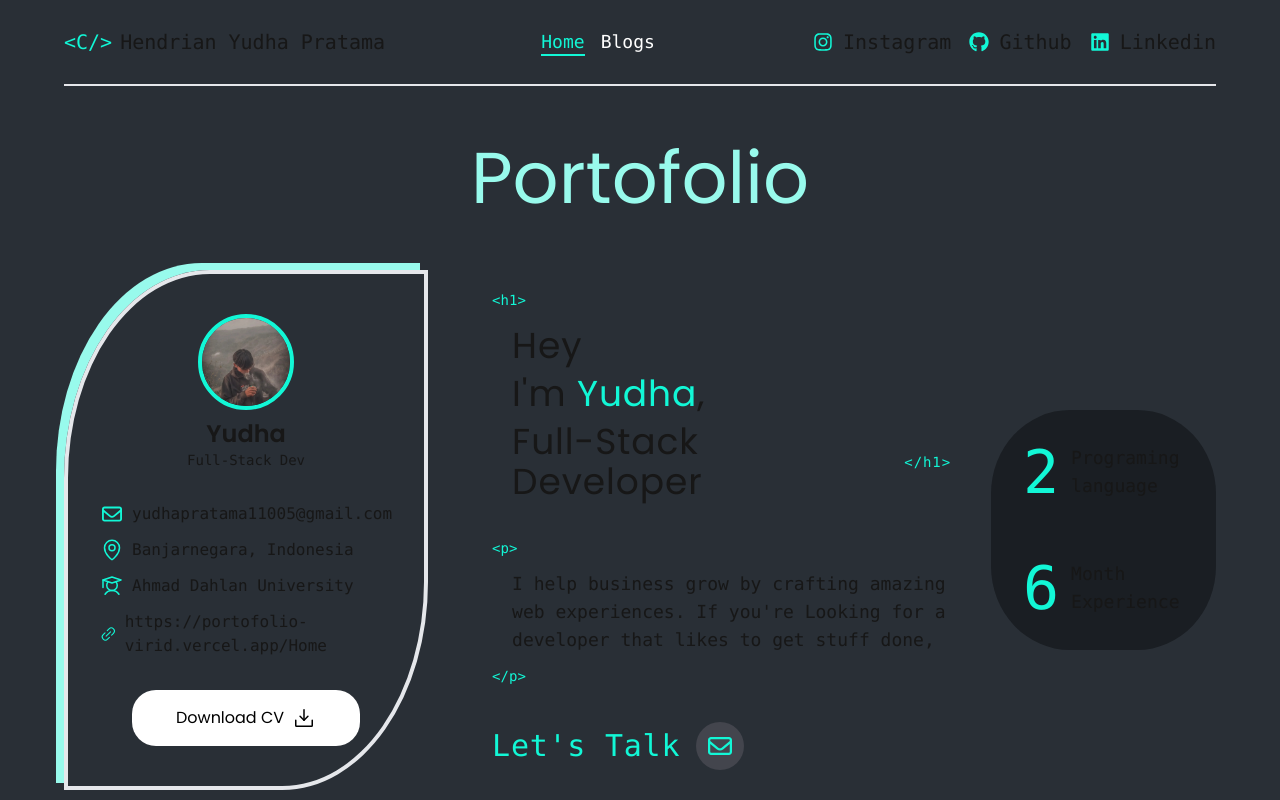
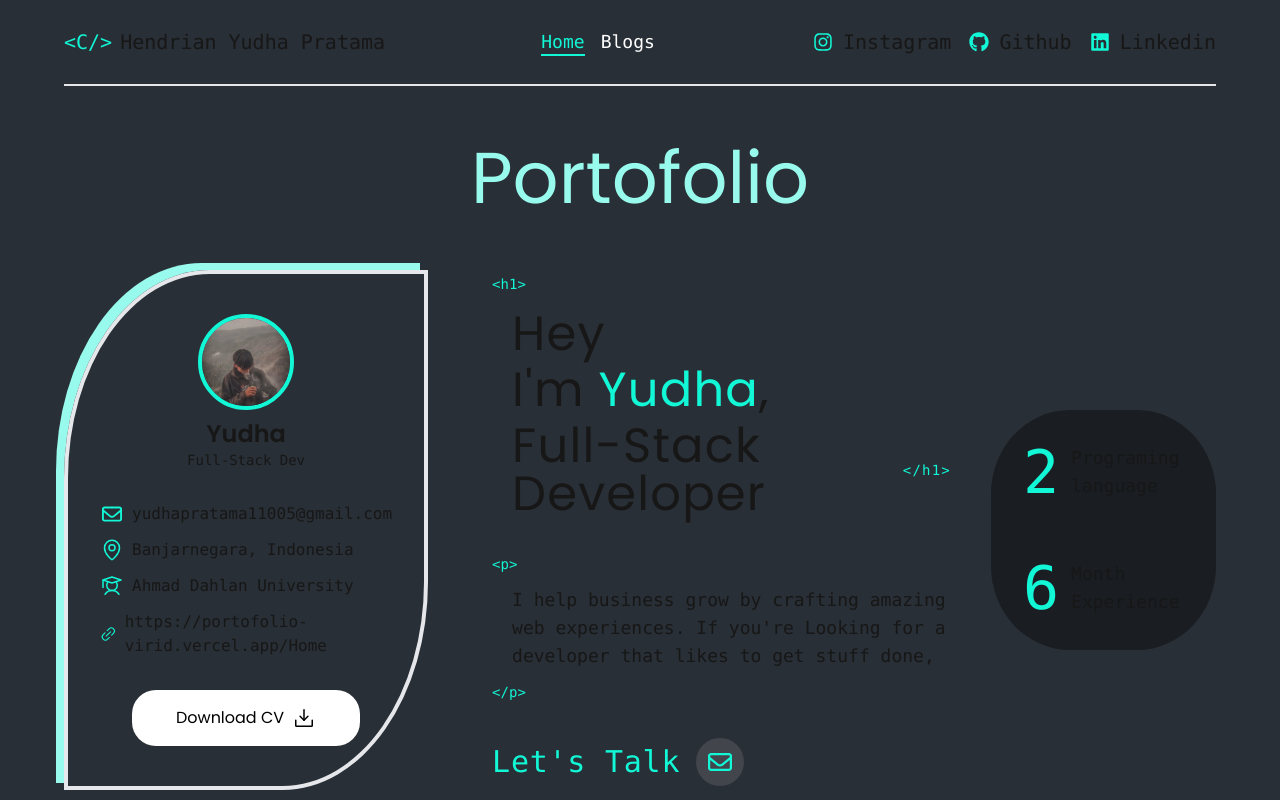
Before and after one commit to yudha556/template-porto, a Next.js app: page /Home in a window 1280 px wide. Shown: the top 800 px of the page. Built offline with nearby package versions, Linux system fonts and the light colour scheme; a web font is replaced by a local one.

Commit message:
make it responsif

```diff
--- a/src/app/Home/page.jsx
+++ b/src/app/Home/page.jsx
@@ -141,7 +141,7 @@ export default function Home() {
                         <div className="flex flex-col gap-9 h-full w-full">
                             <div className="flex flex-col gap-4 justify-between">
                                 <h1 className="text-Brand1 font-mono text-sm">&lt;h1&gt;</h1>
-                                <div className="flex flex-col ml-[20px] md:text-4xl items-start text-2xl tracking-wide font-primary md:gap-2">
+                                <div className="flex flex-col ml-[20px] md:text-5xl items-start text-2xl tracking-wide font-primary md:gap-2">
                                     <h1>Hey</h1>
                                     <h1>I'm <span className="text-Brand1">Yudha</span>,</h1>
                                     <div className="flex flex-col md:flex-row gap-2 md:items-center">
```
